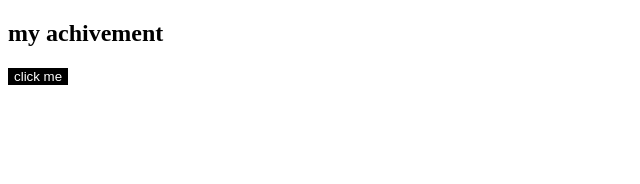
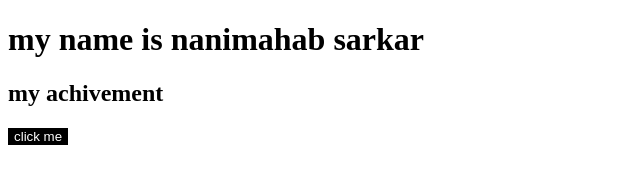
Before and after one commit to Nanimadhab/start-localMachin, a plain HTML site: page index.html in a window 1280 px wide. Shown: the whole page, without its empty margins (0-640 px from the left). Drawn offline with Linux system fonts and the light colour scheme.

Commit message:
fullname

```diff
--- a/index.html
+++ b/index.html
@@ -7,6 +7,7 @@
     <title>Document</title>
   </head>
   <body>
+    <h1>my name is nanimahab sarkar</h1>
     <h2>my achivement</h2>
     <button>click me</button>
   </body>
```
